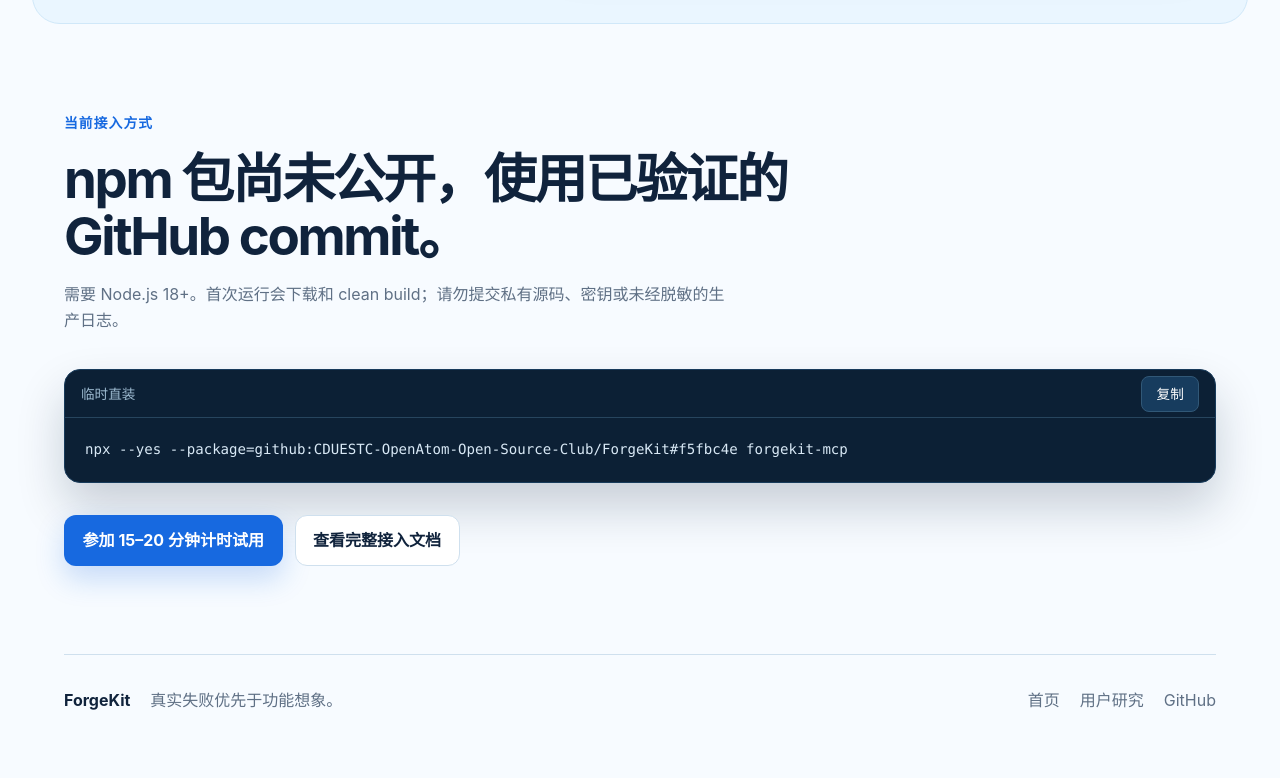
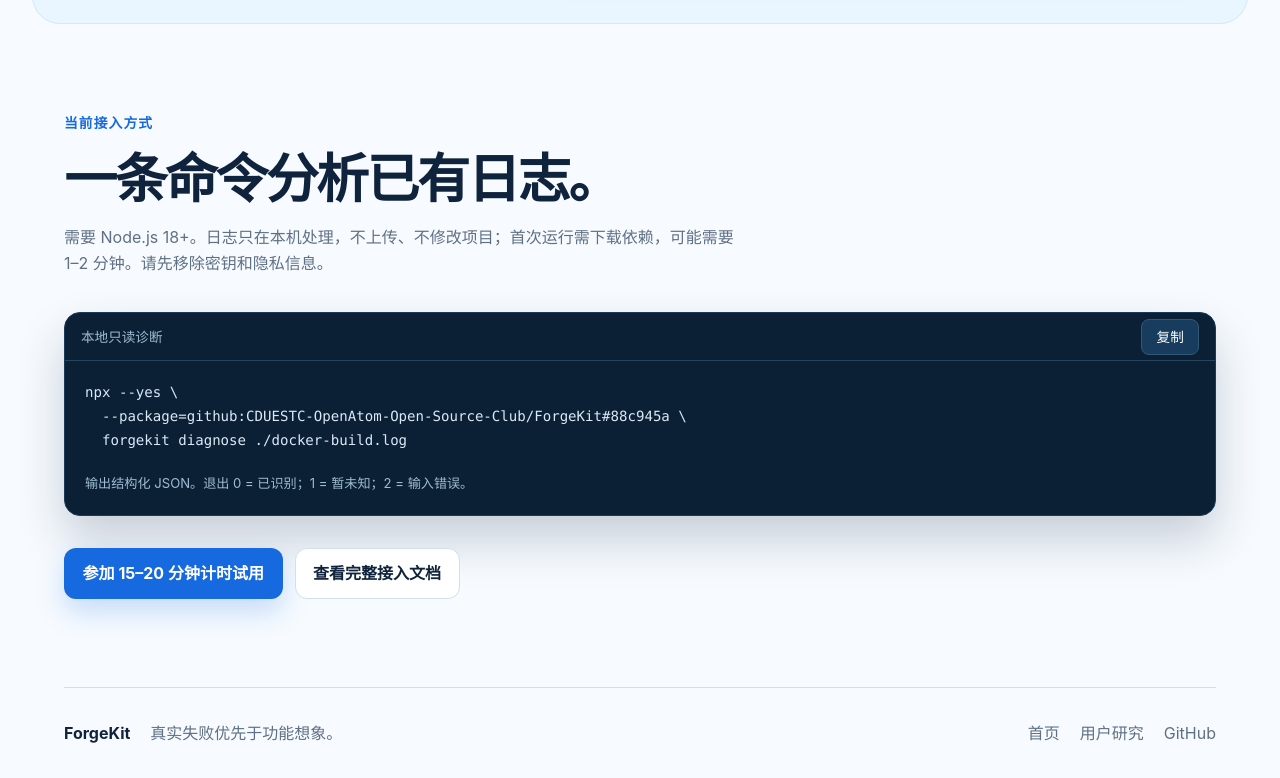
Before and after one commit to CDUESTC-OpenAtom-Open-Source-Club/ForgeKit, a website: page site/docker-build-failed.html in a window 1280 px wide. Shown: the part 2081-2859 px from the top of the page. Before the commit the page ends 2826 px from the top, so only its background shows below. Drawn offline with Linux system fonts and the light colour scheme.

Commit message:
site: expose one-command log diagnosis

```diff
--- a/site/docker-build-failed.html
+++ b/site/docker-build-failed.html
@@ -63,8 +63,10 @@
       </section>
 
       <section id="try" class="article-section section-shell">
-        <div class="section-heading compact"><span>当前接入方式</span><h2>npm 包尚未公开，使用已验证的 GitHub commit。</h2><p>需要 Node.js 18+。首次运行会下载和 clean build；请勿提交私有源码、密钥或未经脱敏的生产日志。</p></div>
-        <div class="code-panel"><div class="code-toolbar"><span>临时直装</span><button class="copy-button" data-copy-target="source-install" type="button">复制</button></div><pre id="source-install"><code>npx --yes --package=github:CDUESTC-OpenAtom-Open-Source-Club/ForgeKit#f5fbc4e forgekit-mcp</code></pre></div>
+        <div class="section-heading compact"><span>当前接入方式</span><h2>一条命令分析已有日志。</h2><p>需要 Node.js 18+。日志只在本机处理，不上传、不修改项目；首次运行需下载依赖，可能需要 1–2 分钟。请先移除密钥和隐私信息。</p></div>
+        <div class="code-panel"><div class="code-toolbar"><span>本地只读诊断</span><button class="copy-button" data-copy-target="source-install" type="button">复制</button></div><pre id="source-install"><code>npx --yes \
+  --package=github:CDUESTC-OpenAtom-Open-Source-Club/ForgeKit#88c945a \
+  forgekit diagnose ./docker-build.log</code></pre><p class="code-note">输出结构化 JSON。退出 0 = 已识别；1 = 暂未知；2 = 输入错误。</p></div>
         <div class="article-cta"><a class="button primary" href="./interview.html?source_id=docker_build_failed">参加 15–20 分钟计时试用</a><a class="button secondary" href="https://github.com/CDUESTC-OpenAtom-Open-Source-Club/ForgeKit/blob/main/docs/GETTING_STARTED.md">查看完整接入文档</a></div>
       </section>
     </main>
```
